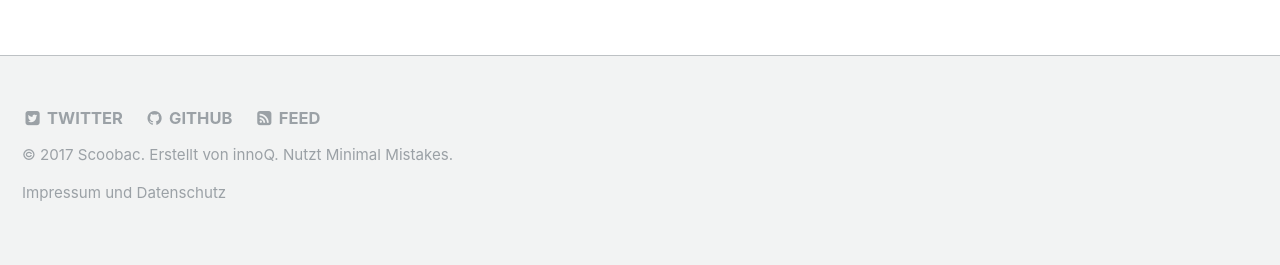
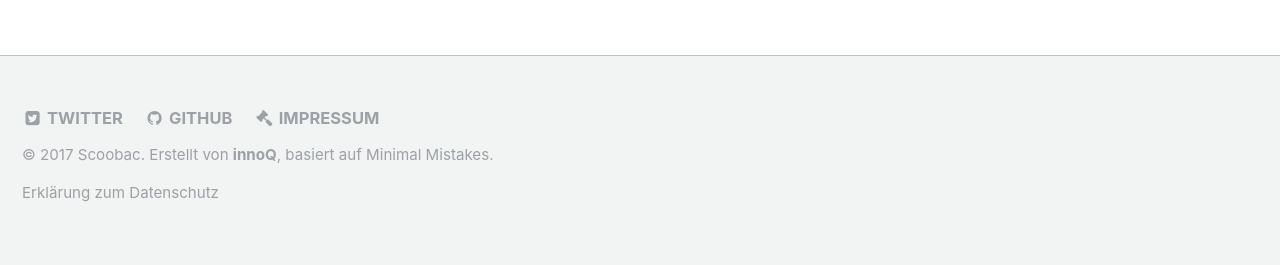
Before and after one commit to scoobac/scoobac-site, a Jekyll site: the page built from _pages/home.md, in a window 1280 px wide. Shown: the part 1238-1503 px from the top of the page. Built offline with Jekyll 4.4.1, drawn with Linux system fonts in a browser that asks for light colours.

Commit message:
minor changes to footer and about

```diff
--- a/_includes/footer.html
+++ b/_includes/footer.html
@@ -9,15 +9,14 @@
     {% if site.author.github %}
       <li><a href="http://github.com/{{ site.author.github }}"><i class="fa fa-fw fa-github" aria-hidden="true"></i> GitHub</a></li>
     {% endif %}
-
-    <li><a href="{% if site.atom_feed.path %}{{ site.atom_feed.path }}{% else %}{{ '/feed.xml' | absolute_url }}{% endif %}"><i class="fa fa-fw fa-rss-square" aria-hidden="true"></i> {{ site.data.ui-text[site.locale].feed_label | default: "Feed" }}</a></li>
-
+    <li><a href="{{ '/imprint' | absolute_url }}"><i class="fa fa-fw fa-legal" aria-hidden="true"></i> Impressum</a></li>
 
     </ul>
 </div>
 
-<div class="page__footer-copyright">&copy; {{ site.time | date: '%Y' }} {{ site.name | default: site.title }}. {{ site.data.ui-text[site.locale].powered_by | default: "Erstellt von" }}
-  <a href="https://innoq.com">innoQ</a>. Nutzt <a href="https://mademistakes.com/work/minimal-mistakes-jekyll-theme/" rel="nofollow">Minimal Mistakes</a>.
+<div class="page__footer-copyright">&copy; {{ site.time | date: '%Y' }} {{ site.name | default: site.title }}.
+  Erstellt von <a href="https://innoq.com"><b>innoQ</b></a>,
+  basiert auf <a href="https://mademistakes.com/work/minimal-mistakes-jekyll-theme/" rel="nofollow">Minimal Mistakes</a>.
 <br><p>
-  <a href="{{ site.baseurl }}/imprint">Impressum und Datenschutz</a>
+  <a href="{{ site.baseurl }}/imprint">Erklärung zum Datenschutz</a>
 </div>
--- a/_pages/home.md
+++ b/_pages/home.md
@@ -16,7 +16,7 @@ intro:
 
 feature_row:
   - title: "Stundenplan"
-    image_path: assets/images/communicate-icon.svg
+    image_path: assets/images/plan-icon.svg
     alt: "communicate-icon"
     excerpt: "Stundenplan, Räume und Vertretungen - stets aktuell und übersichtlich."
     url: "/overview"
@@ -24,14 +24,14 @@ feature_row:
     btn_class: "btn--info"
 
   - image_path: assets/images/develop-icon.svg
-    alt: "develop-icon"
+    alt: "news-icon"
     title: "News"
     excerpt: "Wichtige News rund um Schule - aus Freizeit, Musik, Sport, Kultur und allem, was euch interessiert."
     url: "/develop"
     btn_label: "Read More"
     btn_class: "btn--info"
 
-  - image_path: assets/images/workshop-icon.svg
+  - image_path: assets/images/material-icon.svg
     alt: "workshop-icon"
     title: "Material"
     excerpt: "Was immer ihr benötigt: Bücher, Hefte, Stifte und Sonstiges."
```
Also changed, not shown: _pages/about.md (+1 -1 lines), _pages/imprint-privacy.md (+3 -2 lines).
